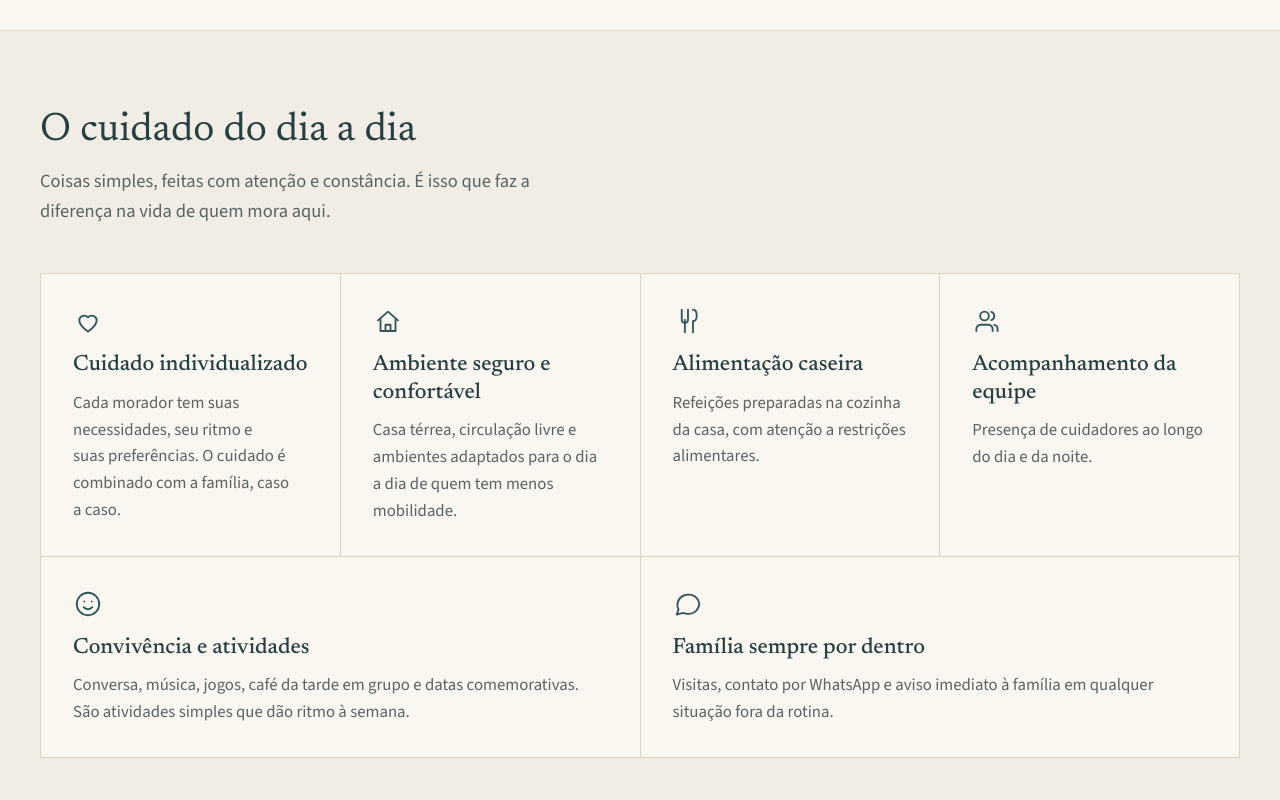
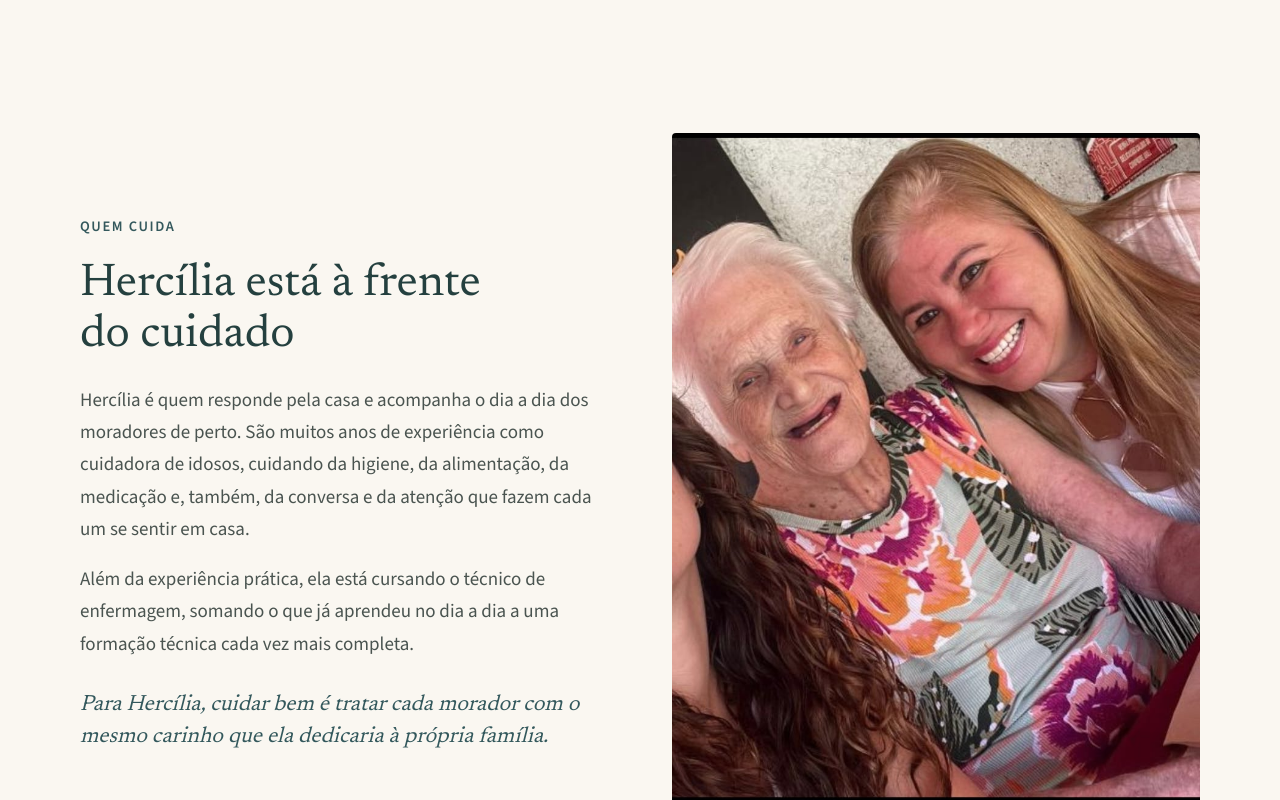
Before and after one commit to francisko-rezende/cissa-lp, a Next.js app: page / in a window 1280 px wide. Shown: the part 900-1700 px from the top of the page. Built offline with nearby package versions, Linux system fonts and the light colour scheme.

Commit message:
Add Meet Hercilia section

```diff
--- a/src/app/page.tsx
+++ b/src/app/page.tsx
@@ -1,5 +1,6 @@
 import { Header } from "@/components/Header";
 import { Hero } from "@/components/Hero";
+import { Cuidadora } from "@/components/Cuidadora";
 import { Benefits } from "@/components/Benefits";
 import { Residencia } from "@/components/Residencia";
 import { VisitCta } from "@/components/VisitCta";
@@ -17,6 +18,7 @@ export default function Home() {
       <Header />
       <main>
         <Hero />
+        <Cuidadora />
         <Benefits />
         <Residencia />
         <VisitCta />
--- /dev/null
+++ b/src/components/Cuidadora.tsx
@@ -0,0 +1,48 @@
+import Image from "next/image";
+
+export function Cuidadora() {
+  return (
+    <section
+      id="cuidadora"
+      className="mx-auto max-w-[1200px] scroll-mt-[90px] px-[clamp(18px,4vw,40px)] py-[clamp(52px,8vw,104px)]"
+    >
+      <div className="grid grid-cols-1 items-center gap-x-[clamp(32px,5vw,72px)] gap-y-10 sm:[grid-template-columns:repeat(auto-fit,minmax(min(100%,300px),1fr))]">
+        <div className="min-w-0 sm:order-1">
+          <p className="mb-5 text-[14.5px] font-semibold tracking-[1.6px] text-petrol uppercase">
+            Quem cuida
+          </p>
+          <h2 className="mb-[22px] font-display text-[clamp(30px,4vw,46px)] leading-[1.12] font-normal text-ink">
+            Hercília está à frente do cuidado
+          </h2>
+          <p className="mb-[18px] max-w-[56ch] text-[19px] leading-[1.7] text-body">
+            Hercília é quem responde pela casa e acompanha o dia a dia dos
+            moradores de perto. São muitos anos de experiência como cuidadora
+            de idosos, cuidando da higiene, da alimentação, da medicação e,
+            também, da conversa e da atenção que fazem cada um se sentir em
+            casa.
+          </p>
+          <p className="mb-[30px] max-w-[56ch] text-[19px] leading-[1.7] text-body">
+            Além da experiência prática, ela está cursando o técnico de
+            enfermagem, somando o que já aprendeu no dia a dia a uma formação
+            técnica cada vez mais completa.
+          </p>
+          <p className="max-w-[44ch] font-display text-[22px] leading-[1.45] text-petrol italic">
+            Para Hercília, cuidar bem é tratar cada morador com o mesmo
+            carinho que ela dedicaria à própria família.
+          </p>
+        </div>
+        <figure className="relative m-0 min-w-0 sm:order-2">
+          <div className="relative aspect-3/4 w-full overflow-hidden rounded-sm">
+            <Image
+              src="/fotos/hercilia.jpeg"
+              alt="Hercília, responsável pelo cuidado dos moradores do Lar de Idosos Vovó Nice"
+              fill
+              sizes="(min-width: 1024px) 460px, 90vw"
+              className="object-cover saturate-[.94]"
+            />
+          </div>
+        </figure>
+      </div>
+    </section>
+  );
+}
```
Also changed, not shown: public/fotos/hercilia.jpeg (added).
